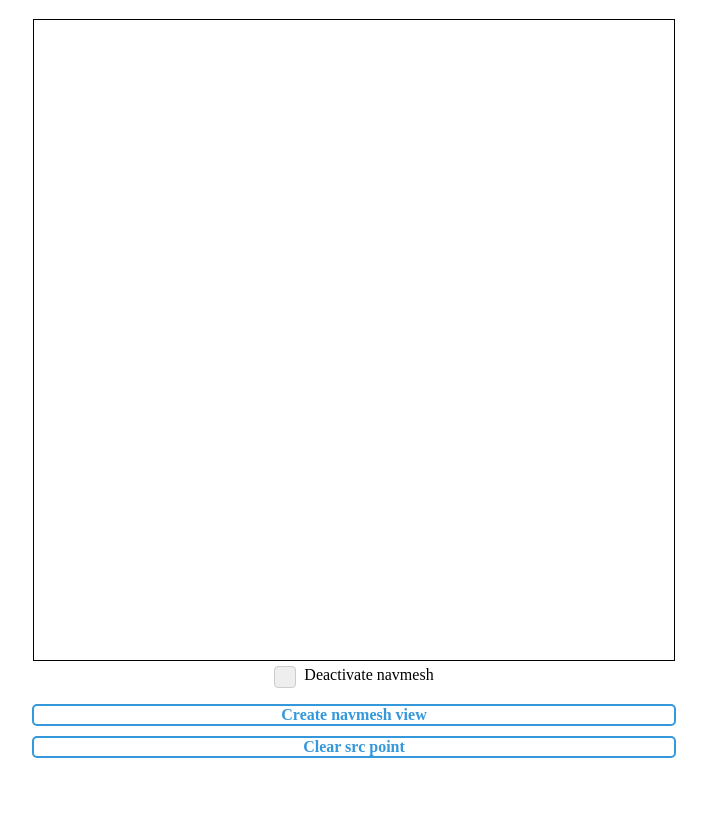
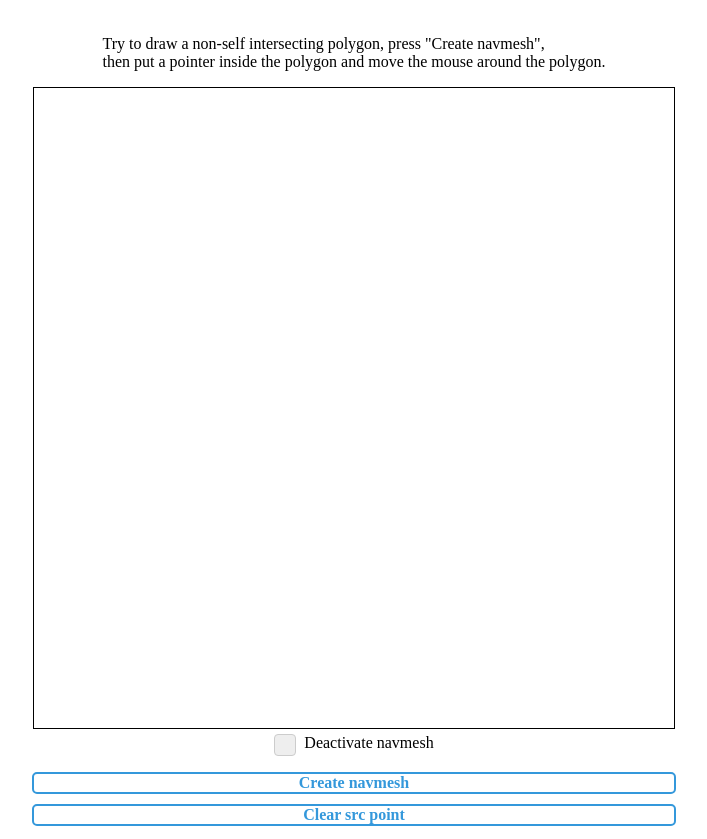
Before and after one commit to SoucupB/BoringPathfinding, a website built with webpack: page index.html in a window 1280 px wide. Shown: the part 69-908 px from the top of the page, without its empty margins (286-993 px from the left). Before the commit the page ends 840 px from the top, so only its background shows below. Built offline with nearby package versions, Linux system fonts and the light colour scheme.

Commit message:
Add simple builder

```diff
--- a/index.html
+++ b/index.html
@@ -6,17 +6,19 @@
   <meta name="viewport" content="width=device-width, initial-scale=1.0">
   <script src="dist/bundle.js" defer></script>
   <link rel="stylesheet" type="text/css" href="src/styles/canvas.css">
-  <title>Webpack Example</title>
+  <title>Navmesh searcher</title>
 </head>
 <body>
   <div class="parent">
     <h1>Navmesh Searcher</h1>
+    <p>Try to draw a non-self intersecting polygon, press "Create navmesh",</br>
+       then put a pointer inside the polygon and move the mouse around the polygon.</p>
     <canvas class="canvas-parent" id="canvas-drawer" width="640" height="640"></canvas>
     <label class="space checkbox-container">Deactivate navmesh
       <input id="deactivate-navmesh" type="checkbox" class="checkbox-input">
       <span class="checkmark"></span>
     </label>
-    <div class="space parent-button" id="button-triangulate">Create navmesh view</div>
+    <div class="space parent-button" id="button-triangulate">Create navmesh</div>
     <div class="space parent-button" id="clear-src-point">Clear src point</div>
   </div>
 </body>
```
